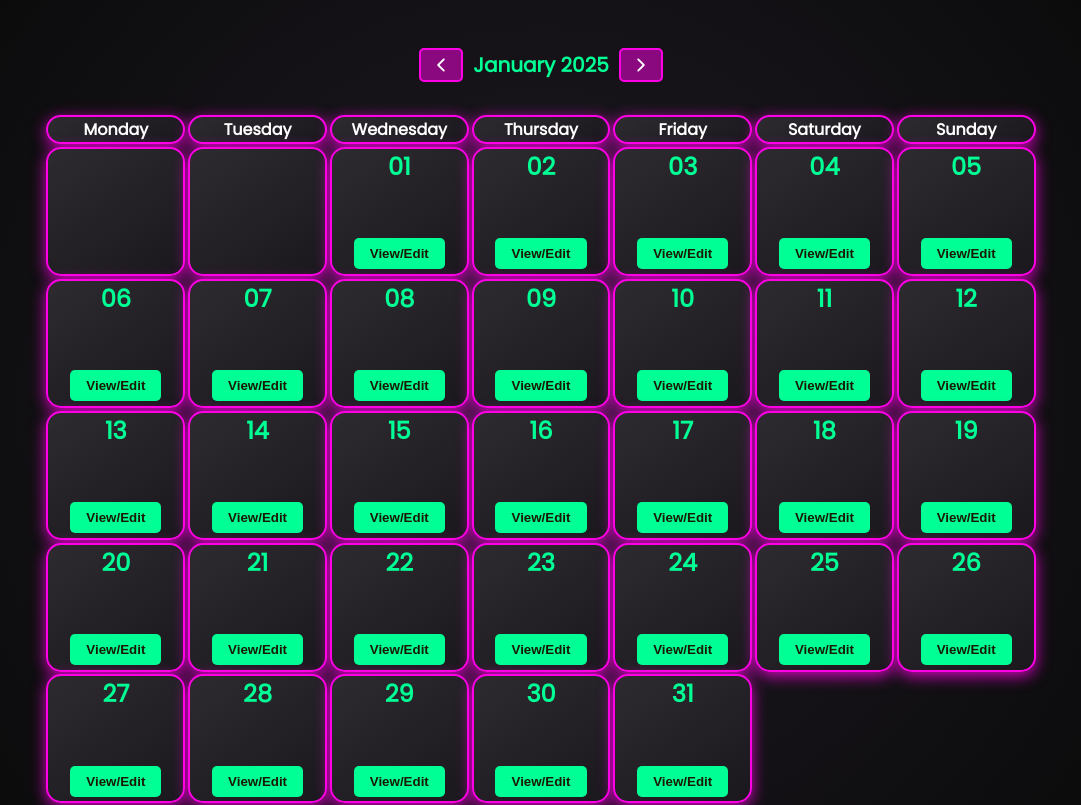
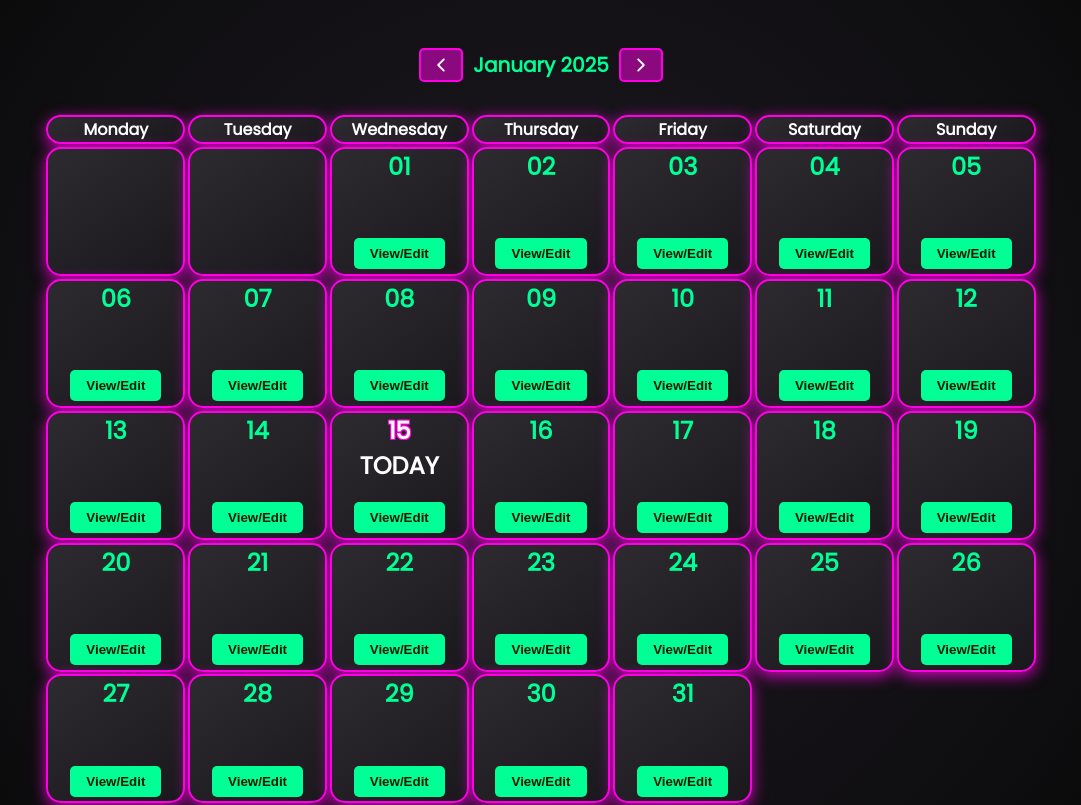
Before and after one commit to emuldaka/Calendar, a React (Create React App) app in the folder frontend/: page / in a window 1280 px wide. Shown: the whole page, without its empty margins (99-1180 px from the left). Built offline with nearby package versions, Linux system fonts and the light colour scheme; no server answers.

Commit message:
more css

```diff
--- a/frontend/src/pages/Home.js
+++ b/frontend/src/pages/Home.js
@@ -96,8 +96,22 @@ function Home() {
     }
   }
 
+  function doubleDigitFormatting(number) {
+    let result = "";
+    if (number < 10) {
+      result = "0" + number.toString();
+    } else {
+      result = number.toString();
+    }
+    console.log(result);
+    return result;
+  }
+
   function emptyCells() {
     let arr = [];
+
+    const today = new Date();
+    const formattedDate = today.toISOString().split("T")[0]; // Extracts the date part (YYYY-MM-DD)
 
     for (let j = 1; j < emptyCellStartDates[monthPagination - 1]; j++) {
       arr.push(
@@ -123,7 +137,33 @@ function Home() {
       arr.push(
         <div className="cell" key={i}>
           <div className="cellTextContainer">
-            <div className="cellText">{i}</div>
+            {formattedDate ===
+            `${yearPagination}-${doubleDigitFormatting(
+              monthPagination
+            )}-${i}` ? (
+              <div
+                className="cellText"
+                style={{
+                  color: "white",
+                  textShadow:
+                    "1px 1px 0 #ff00e6, -1px -1px 0 #ff00e6, 1px -1px 0 #ff00e6, -1px 1px 0 #ff00e6",
+                }}
+                size={40}
+              >
+                {i}
+              </div>
+            ) : (
+              <div className="cellText">{i}</div>
+            )}
+            {formattedDate ===
+            `${yearPagination}-${doubleDigitFormatting(
+              monthPagination
+            )}-${i}` ? (
+              <div className="today">TODAY</div>
+            ) : (
+              <div></div>
+            )}
+
             <div className="resultDiv">
               {result === 1 ? `1 Event` : result > 0 ? `${result} Events` : ""}
             </div>
```
Also changed, not shown: frontend/src/contexts/CurrentEventsContext.js (+4 -15 lines).
